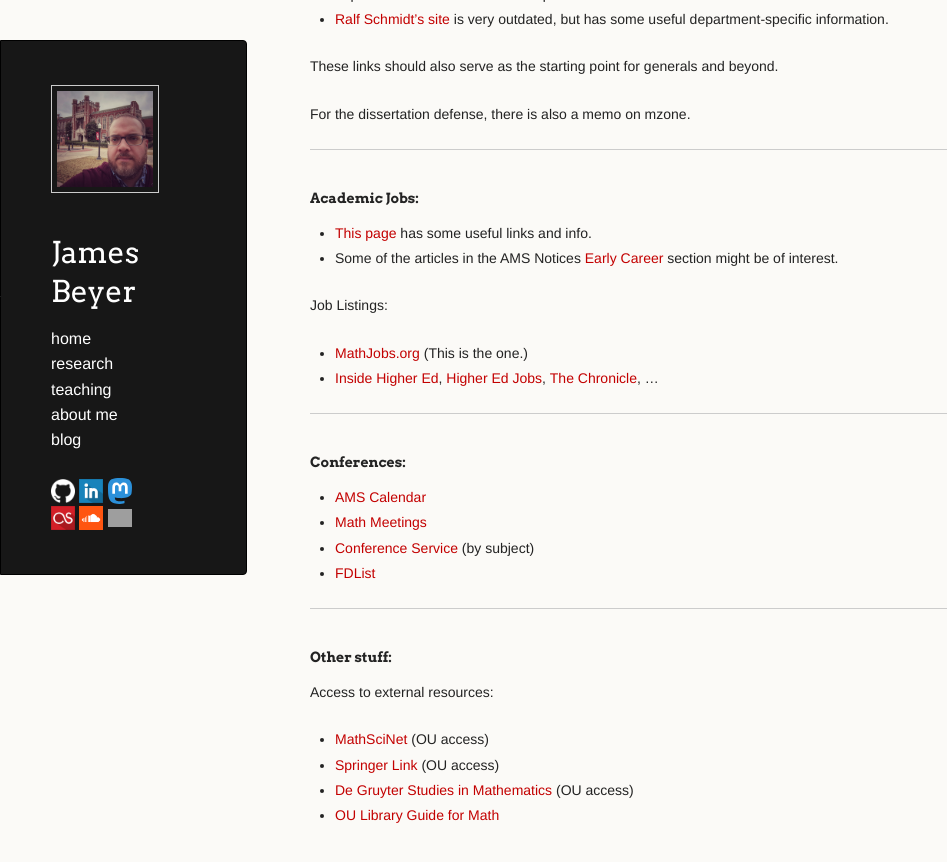
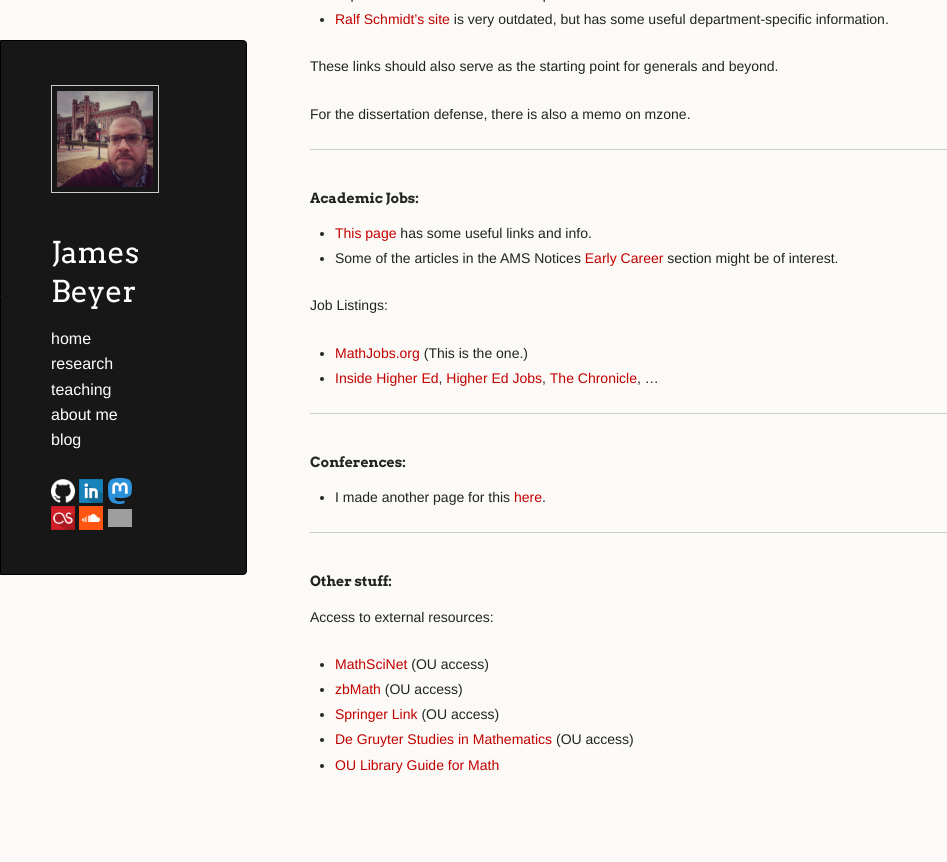
Before and after one commit to jebeyer/jebeyer.github.io, a Jekyll site: the page built from _posts/2022-02-27-ou_links.md, in a window 1280 px wide and 900 px high, scrolled down 634 px. Shown: the top 862 px of the window, without its empty margins (0-947 px from the left). Built offline with Jekyll 4.4.1, drawn with Linux system fonts in a browser that asks for light colours; a script that is not in the unit is left out; grey boxes are pictures that could not be loaded.

Commit message:
Update 2022-02-27-ou_links.md
added zbMath and link to conference listings post

```diff
--- a/_posts/2022-02-27-ou_links.md
+++ b/_posts/2022-02-27-ou_links.md
@@ -41,10 +41,7 @@ Job Listings:
 ---
 
 #### Conferences:
-* [AMS Calendar](https://www.ams.org/meetings/calendar/mathcal)
-* [Math Meetings](https://mathmeetings.net/)
-* [Conference Service](https://conference-service.com/conferences/algebra.html) (by subject)
-* [FDList](https://fdlist.math.uni-bielefeld.de/t/welcome-to-fdlist/21)
+* I made another page for this [here](../../../2023/01/27/conference_listings.html).
 
 ---
 
@@ -52,6 +49,7 @@ Job Listings:
 
 Access to external resources:
 * [MathSciNet](https://mathscinet-ams-org.ezproxy.lib.ou.edu/mathscinet/index.html) (OU access)
+* [zbMath](https://zbmath-org.ezproxy.lib.ou.edu/) (OU access)
 * [Springer Link](https://link-springer-com.ezproxy.lib.ou.edu/) (OU access)
 * [De Gruyter Studies in Mathematics](https://www-degruyter-com.ezproxy.lib.ou.edu/serial/gstm-b/html#volumes) (OU access)
 * [OU Library Guide for Math](https://guides.ou.edu/math)
```
